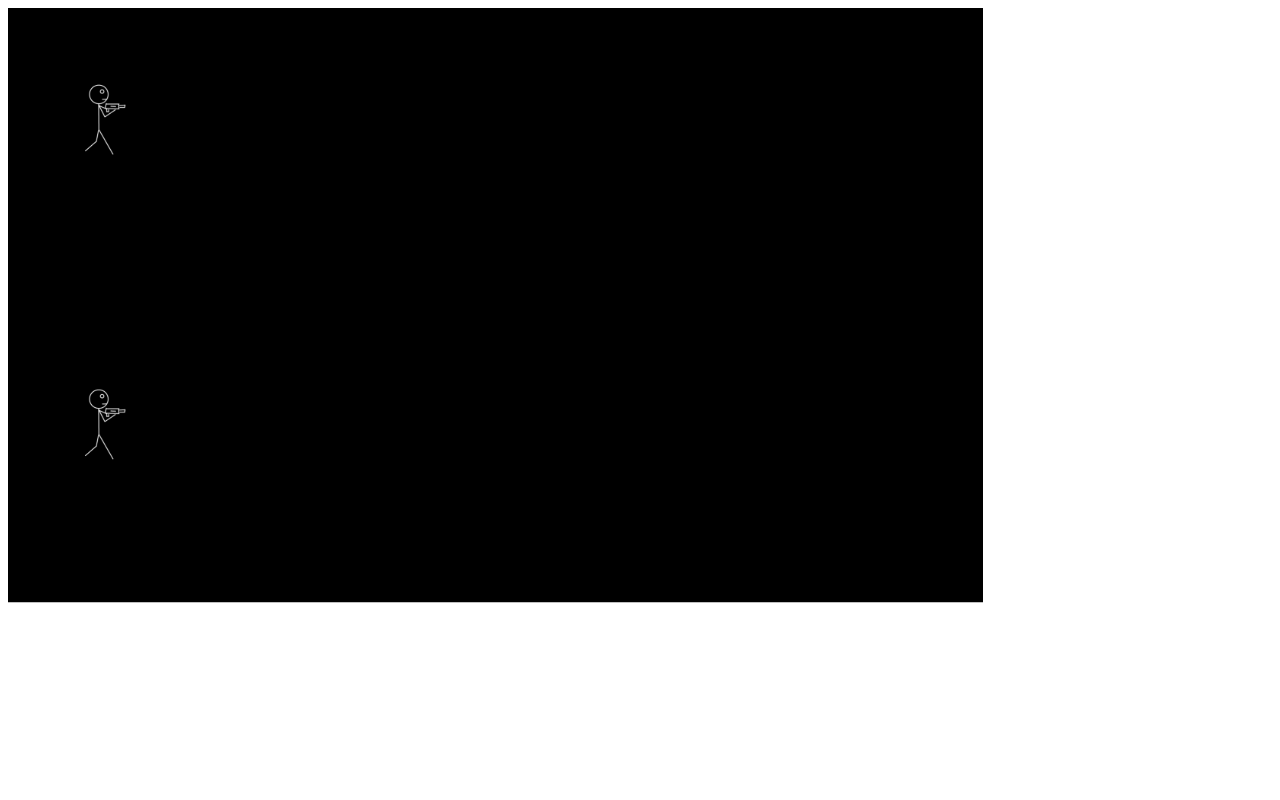
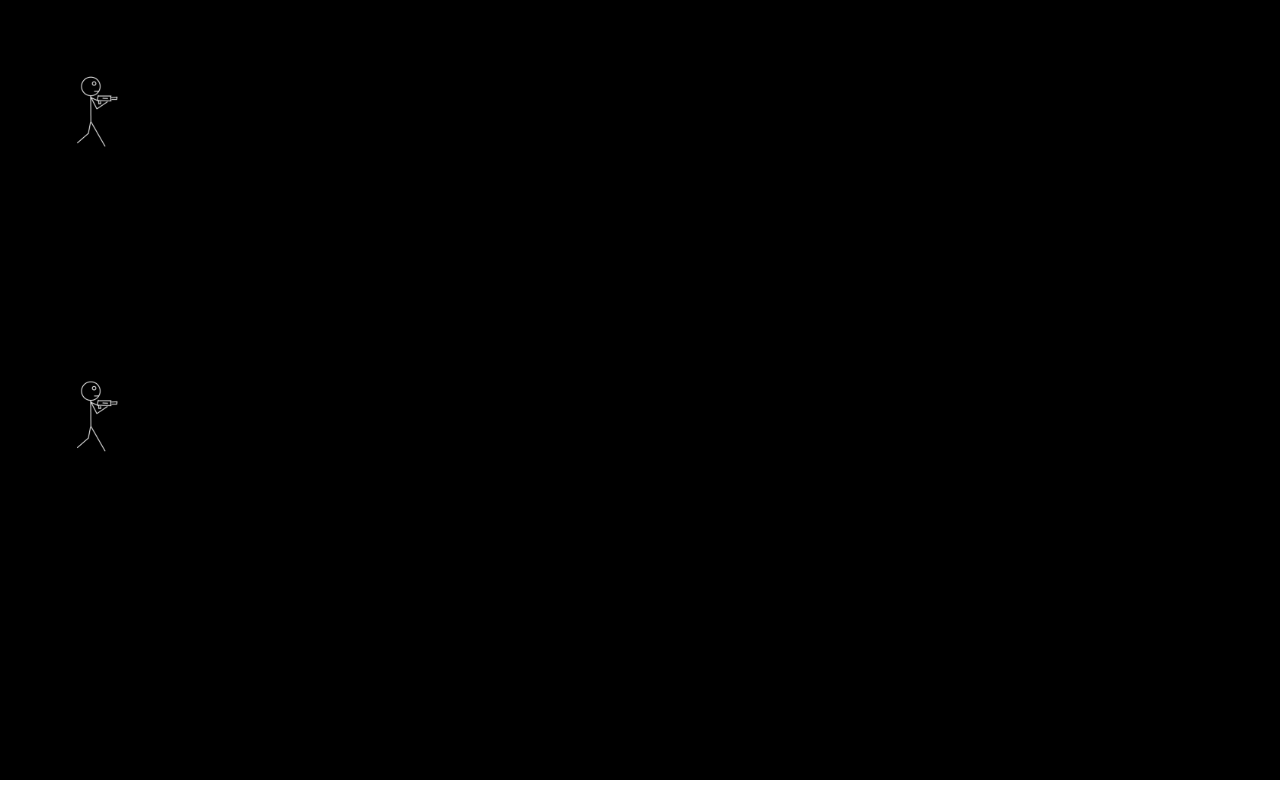
Before and after one commit to kmitz/bang2000, a website with bundled scripts: page src/index.html in a window 1280 px wide. Built offline with nearby package versions, Linux system fonts and the light colour scheme.

Commit message:
Remove margin and padding on main view

```diff
--- a/src/game.js
+++ b/src/game.js
@@ -31,11 +31,11 @@ export const Game = {
     this.ctx.setTransform(1, 0, 0, 1, 0, 0);
     this.ctx.clearRect(0, 0, this.canvas.width, this.canvas.height);
 
-    // Restore the transform
-    this.ctx.restore();
     // Fill background with black
     this.ctx.rect(0, 0, this.canvas.width, this.canvas.height);
     this.ctx.fill();
+    // Restore the transform
+    this.ctx.restore();
 
     // sprite render
     this.players.forEach(player => {
--- a/src/index.html
+++ b/src/index.html
@@ -4,6 +4,7 @@
 	<meta charset="UTF-8" />
 	<meta name="viewport" content="width=device-width, initial-scale=1.0">
 
+	<link rel="stylesheet" type="text/css" href="styles.css"/>
 
 	<link rel="icon" type="image/png" href="./assets/favicon.png" />
 
--- /dev/null
+++ b/src/styles.css
@@ -0,0 +1,4 @@
+body, html {
+	padding: 0;
+	margin: 0;
+}
```
